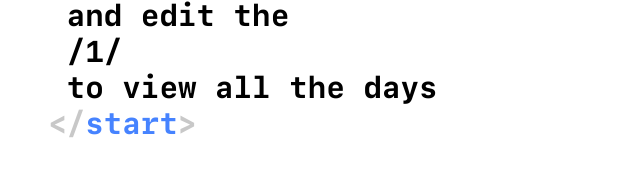
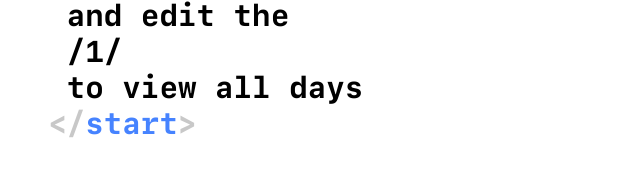
Before and after one commit to interfinityOfficial/100DaysOfWebComponents, a website: page public/index.html in a window 1280 px wide. Shown: the part 411-585 px from the top of the page, without its empty margins (0-640 px from the left). Drawn offline with Linux system fonts and the light colour scheme.

Commit message:
Updated Homepage Text

```diff
--- a/public/index.html
+++ b/public/index.html
@@ -24,7 +24,7 @@
             &nbsp;<a href="/1/" class="logo-black link">100.inthecreat.ing/1/</a><br>
             &nbsp;<span class="logo-black">and edit the</span><br>
             &nbsp;<span class="logo-black">/1/</span><br>
-            &nbsp;<span class="logo-black">to view all the days</span><br>
+            &nbsp;<span class="logo-black">to view all days</span><br>
             &lt;/<span class="logo-blue">start</span>&gt;<br>
             <br>
             &lt;/<span class="logo-blue">about</span>&gt;<br>
```
